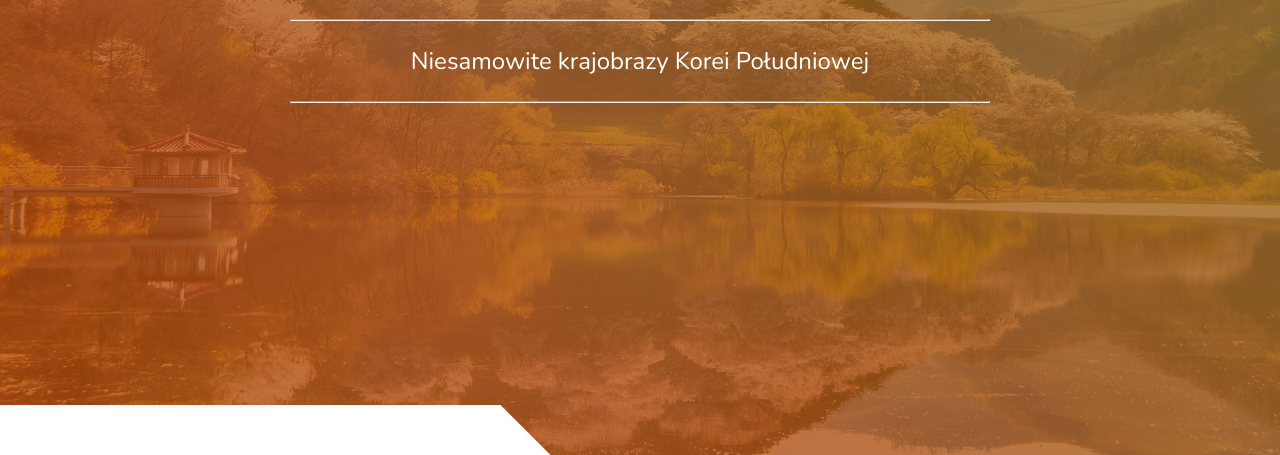
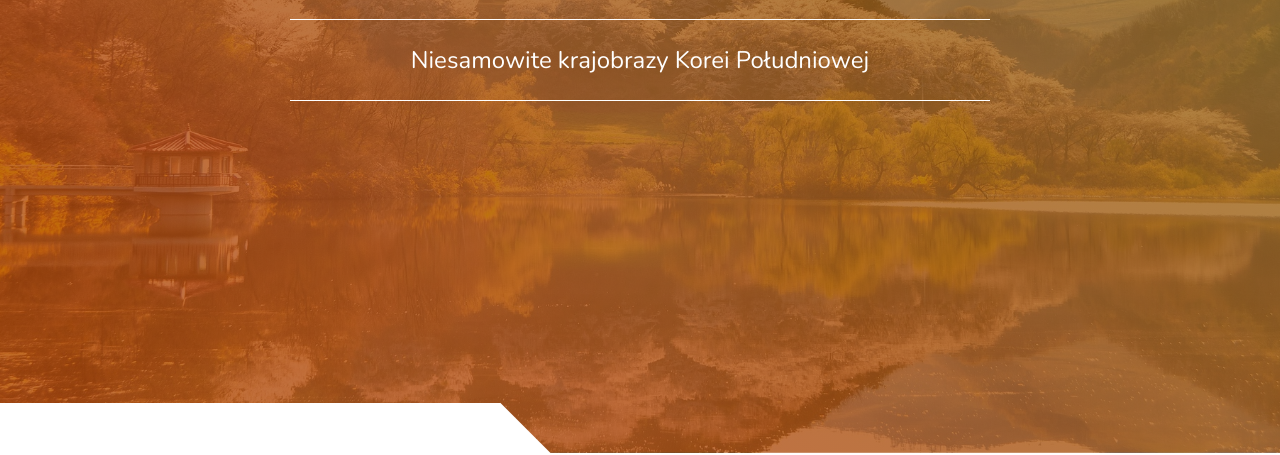
Before and after one commit to szymonOk/sunshine_travels, a plain HTML site: page index.html in a window 1280 px wide. Shown: the part 2413-2868 px from the top of the page. Drawn offline with nearby package versions, Linux system fonts and the light colour scheme.

Commit message:
final fix hero-img section

```diff
--- a/index.html
+++ b/index.html
@@ -82,9 +82,9 @@
             <div class="white-block white-block-left"></div>
             <div class="white-block white-block-right"></div>
             <div class="hero-img__title">Sunshine Travels</div>
-            <hr>
+            <div class="line"></div>
             <div class="hero-img__text">Niesamowite krajobrazy Korei Południowej</div>
-            <hr>
+            <div class="line"></div>
         </section>
 
     </main>
--- a/sass/_mixins.scss
+++ b/sass/_mixins.scss
@@ -11,5 +11,4 @@
 	background-image: $sun-gradient, url($bgImg);
 	background-size: cover;
 	background-position: center;
-	background-attachment: fixed;
 }
--- a/sass/main.scss
+++ b/sass/main.scss
@@ -148,7 +148,6 @@ body {
 	text-align: center;
 	color: $pure-white;
 	@include heroImages('../img/second_hero_1280.jpg');
-	background-attachment: scroll;
 
 	&__heading {
 		font-family: 'Courgette', cursive;
@@ -209,10 +208,13 @@ body {
 	text-align: center;
 	color: $pure-white;
 	@include heroImages('../img/hero_1280.jpg');
+	background-position: 0 0;
 	overflow: hidden;
 
-	hr {
-		color: $pure-white;
+	.line {
+		width: 100%;
+		height: 0.05em;
+		background-color: $pure-white;
 	}
 
 	&__title {
@@ -269,7 +271,7 @@ body {
 	.hero-img {
 		padding: 16em 2em;
 
-		hr {
+		.line {
 			margin: 0 auto;
 			width: 70%;
 		}
@@ -307,6 +309,7 @@ body {
 
 	.hero-img {
 		padding: 18em 2em;
+		background-position: center;
 
 		&__title {
 			font-size: 6.2rem;
@@ -332,6 +335,7 @@ body {
 
 	.header {
 		background-image: $sun-gradient, url('../img/second_hero_1920.jpg');
+		background-attachment: fixed;
 
 		&__heading {
 			font-size: 8.8rem;
@@ -370,8 +374,9 @@ body {
 	.hero-img {
 		padding: 22em 2em;
 		background-image: $sun-gradient, url('../img/hero_1920.jpg');
+		background-attachment: fixed;
 
-		hr {
+		.line {
 			width: 60%;
 			max-width: 700px;
 		}
```
Also changed, not shown: css/main.css, 1 other file.
